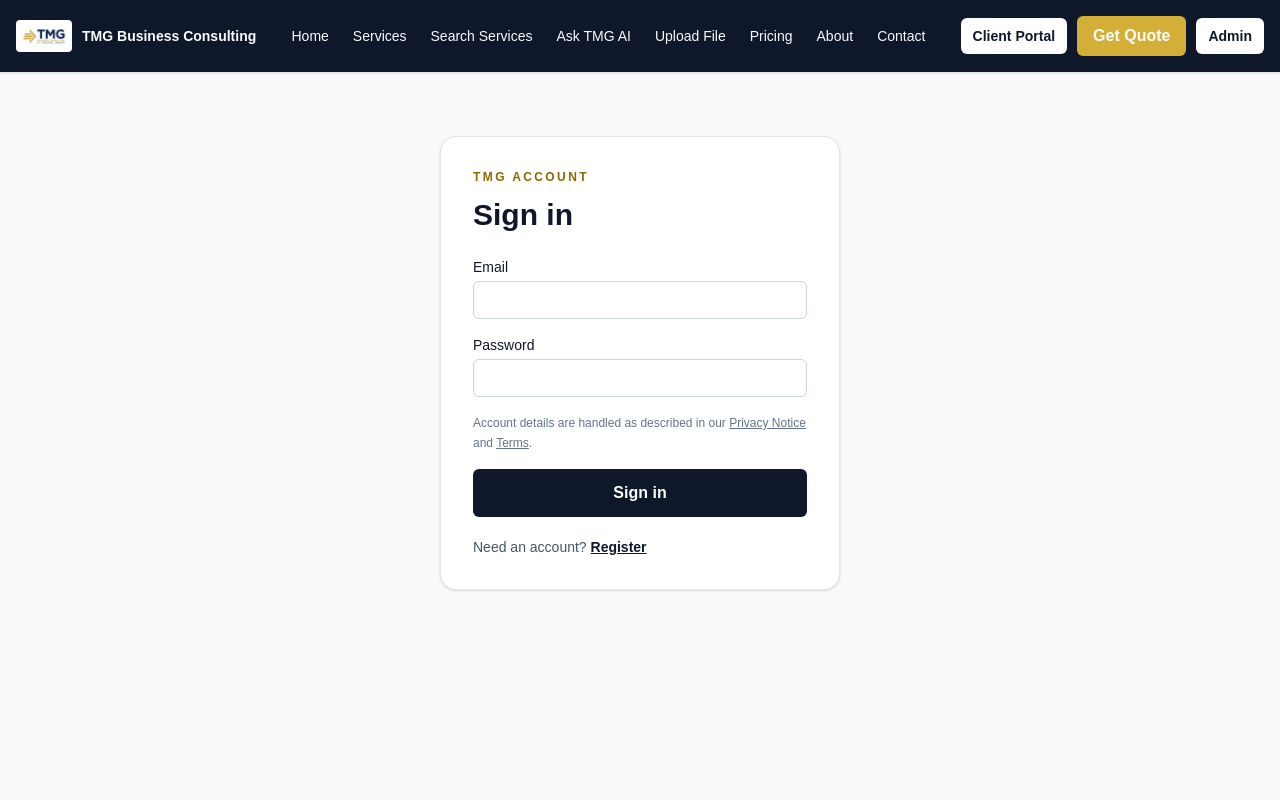
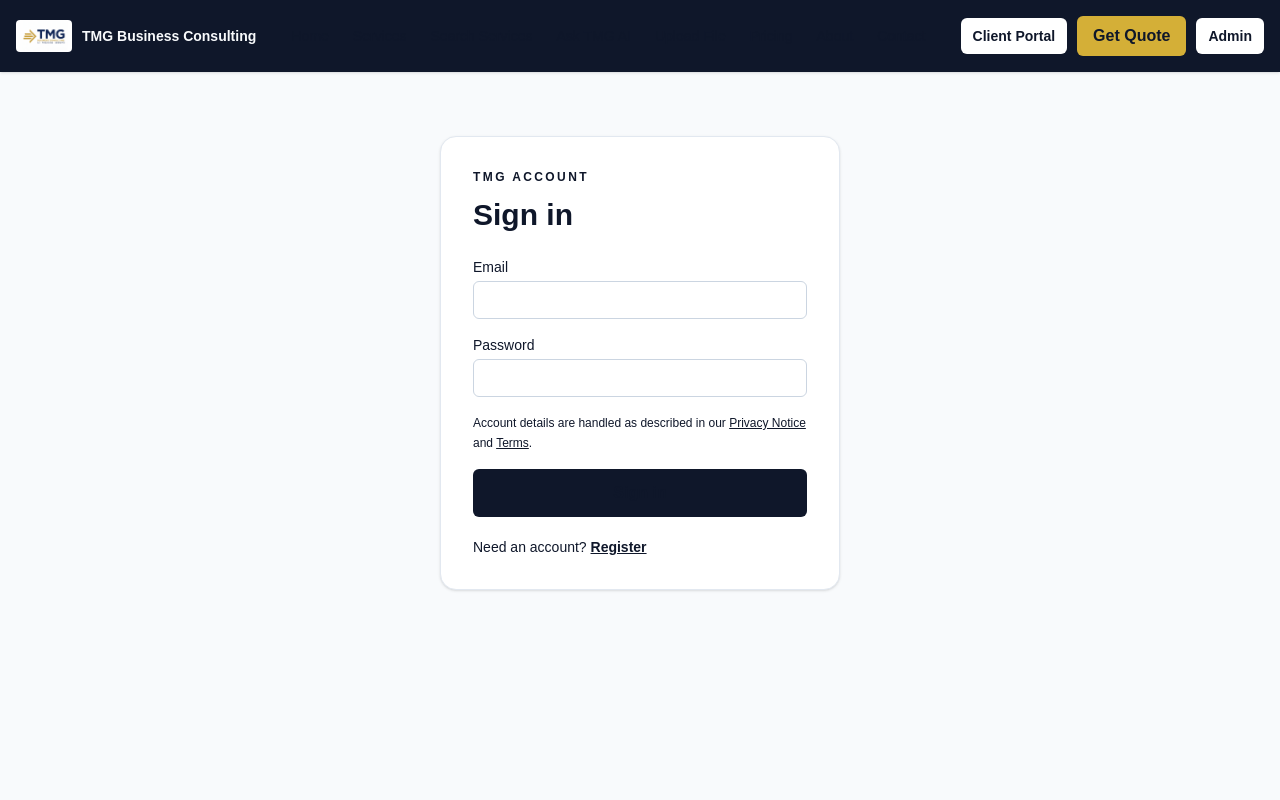
Before and after one commit to tmgbusinessconsultant-stack/tmg-saas, a Next.js app in the folder frontend/: page /login in a window 1280 px wide. Shown: the top 800 px of the page. Built offline with nearby package versions, Linux system fonts and the light colour scheme.

Commit message:
fix white on white to black for content management cards

```diff
--- a/frontend/src/app/globals.css
+++ b/frontend/src/app/globals.css
@@ -4,7 +4,7 @@
   --background: #F8FAFC;
   --foreground: #0F172A;
   --primary: #0F172A;
-  --gold: #d6b035;
+  --gold: #D4AF37;
 }
 
 html,
@@ -24,33 +24,50 @@ body {
   min-width: 0;
 }
 
-/* === FIX FORMS === */
+/* === FORMS === */
 input,
 textarea,
 select {
   color: #0F172A !important;
-  background: #FFFFFF !important;
+  background: #FFF !important;
   border: 1px solid #CBD5E1 !important;
-  max-width: 100% !important;
   width: 100% !important;
 }
 
-input::placeholder,
-textarea::placeholder {
+input::placeholder {
   color: #64748B !important;
 }
 
-input[type="file"] {
-  font-size: 13px !important;
-}
-
-/* === FIX WHITE ON WHITE === */
+/* === MAIN FIX: WHITE ON WHITE -> BLACK === */
+/* Force EVERYTHING inside white cards to be black */
 .bg-white,
-[class*="bg-white"] {
+[class*="bg-white"],
+[class*="rounded-"] {
   color: #0F172A !important;
 }
 
-/* === FIX WHITE ON BLUE - THIS IS THE KEY === */
+.bg-white *,
+[class*="bg-white"] *,
+[class*="bg-white"] h3,
+[class*="bg-white"] p,
+[class*="bg-white"] span,
+[class*="bg-white"] div {
+  color: #0F172A !important;
+}
+
+/* The small light gray descriptions */
+.text-slate-100,
+.text-slate-200,
+.text-slate-300,
+.text-gray-100,
+.text-gray-200,
+[class*="text-slate-"],
+[class*="text-gray-"],
+[class*="text-white"] {
+  color: #0F172A !important;
+}
+
+/* === KEEP WHITE TEXT ONLY ON DARK BLUE === */
 .bg-primary,
 div[class*="bg-[#0F172A]"],
 .bg-slate-900,
@@ -58,46 +75,41 @@ div[class*="bg-[#0F172A]"],
 .bg-primary *,
 div[class*="bg-[#0F172A]"] *,
 .bg-slate-900 *,
-.bg-slate-800 *,
 header *,
 nav *,
-aside *,
 footer * {
   color: #F8FAFC !important;
+}
+
+/* Restore after the black fix */
+.bg-primary .bg-white,
+.bg-primary .bg-white *,
+div[class*="bg-[#0F172A]"] .bg-white,
+div[class*="bg-[#0F172A]"] .bg-white * {
+  color: #0F172A !important;
 }
 
 .bg-gold,
 [class*="bg-gold"] {
   color: #0F172A !important;
-  background: #ddb638 !important;
+  background: #D4AF37 !important;
 }
 
-/* === ADMIN TABS - AUTO RESPONSIVE FIX - YOUR CURRENT BUG === */
+/* === RESPONSIVE AUTO === */
 .flex,
 div[class*="flex"] {
   flex-wrap: wrap !important;
   gap: 10px !important;
 }
 
-/* Make tabs auto-change size */
 button {
   white-space: normal !important;
   height: auto !important;
-  min-height: 48px !important;
-  flex: 1 1 150px !important;
-  max-width: 100% !important;
-  line-height: 1.2 !important;
-  padding: 10px 14px !important;
+  min-height: 44px !important;
 }
 
-/* Dashboard cards - auto responsive */
 .grid {
   display: grid !important;
   grid-template-columns: repeat(auto-fit, minmax(280px, 1fr)) !important;
   gap: 16px !important;
 }
-
-img,
-iframe {
-  max-width: 100%;
-}
```
